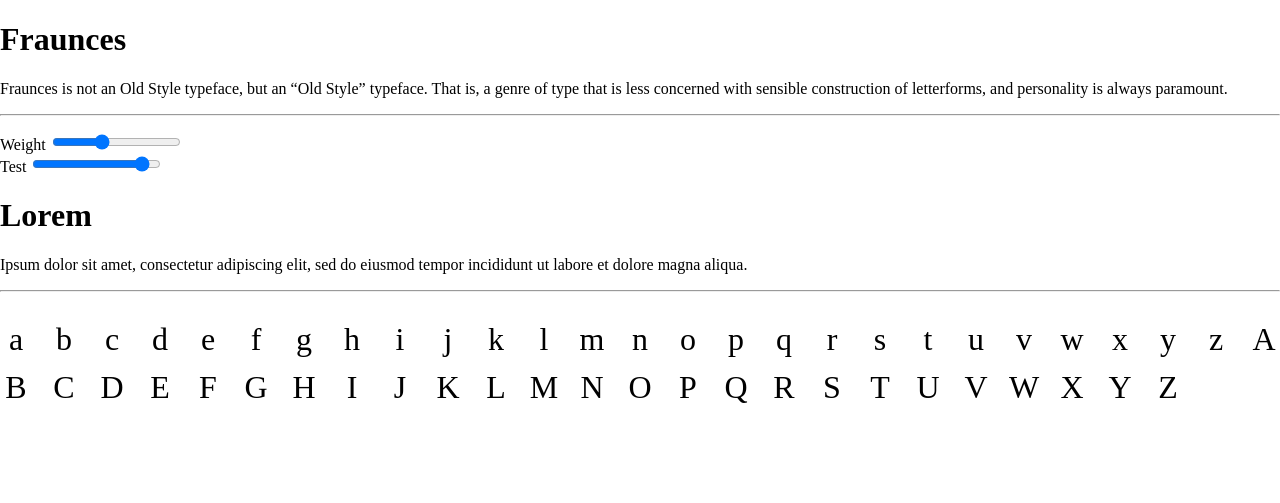
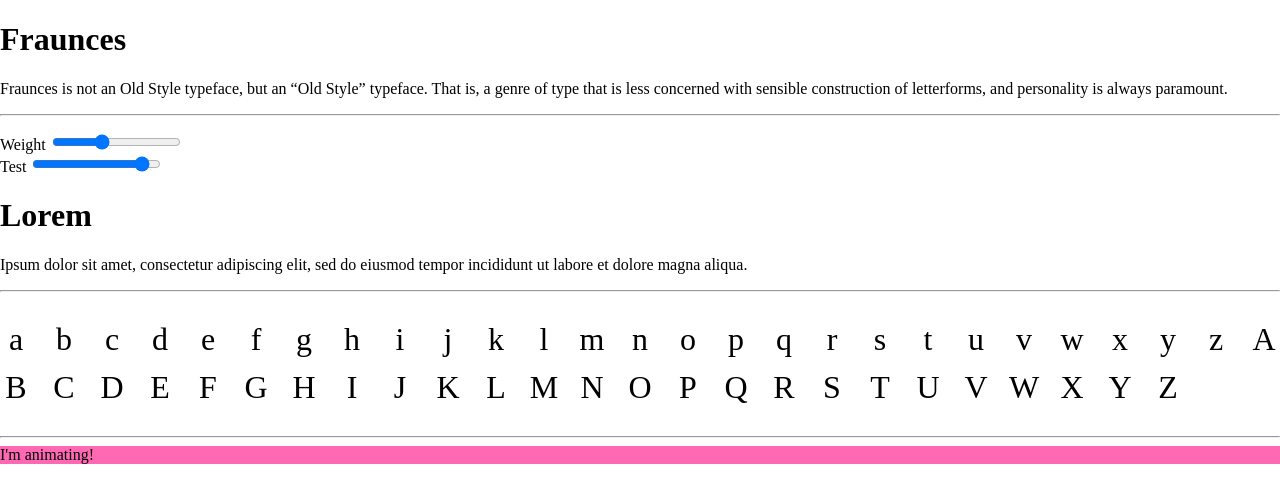
Before and after one commit to googlefonts/specimen-skeleton, a Jekyll site: the page built from index.html, in a window 1280 px wide. Shown: the top 503 px of the page. Built offline with Jekyll 4.4.1, drawn with Linux system fonts in a browser that asks for light colours; some web fonts are replaced.

Commit message:
Add observer for elements in viewport
This can be used to pause animations when element is outside the
viewport.

Take heed, this uses the Intersection Observer API which is pretty
new, and no fallback is in place for older browser. But it kinda
degrades grecefully: it just doesn't pause animations outside the
viewport.

```diff
--- /dev/null
+++ b/_includes/animation.html
@@ -0,0 +1,3 @@
+<div class="animates">
+    I'm animating!
+</div>
--- /dev/null
+++ b/_sass/_animation.scss
@@ -0,0 +1,7 @@
+.animates {
+    transition: background 1s; // To show effect of adding .in-view class
+}
+
+.animates.in-view {
+    background: hotpink;
+}
--- a/css/css.scss
+++ b/css/css.scss
@@ -7,3 +7,4 @@
 
 @import "character-grid.scss";
 @import "interactive-controls.scss";
+@import "animation.scss";
--- a/index.html
+++ b/index.html
@@ -14,3 +14,7 @@
 <hr>
 
 {% include character-grid.html %}
+
+<hr>
+
+{% include animation.html %}
--- a/js/js.js
+++ b/js/js.js
@@ -28,3 +28,16 @@
 		slider.oninput = e => varset(e.target);
 	}
 }
+
+// Pause animations when element is not in viewport
+const obs = new IntersectionObserver(els => {
+	els.forEach(el => {
+		el.intersectionRatio > 0 ? el.target.classList.add("in-view") : el.target.classList.remove("in-view");
+	});
+});
+if ("IntersectionObserver" in window) {
+	const elements = document.querySelectorAll(".animates");
+	elements.forEach(el => {
+		obs.observe(el);
+	});
+}
```
